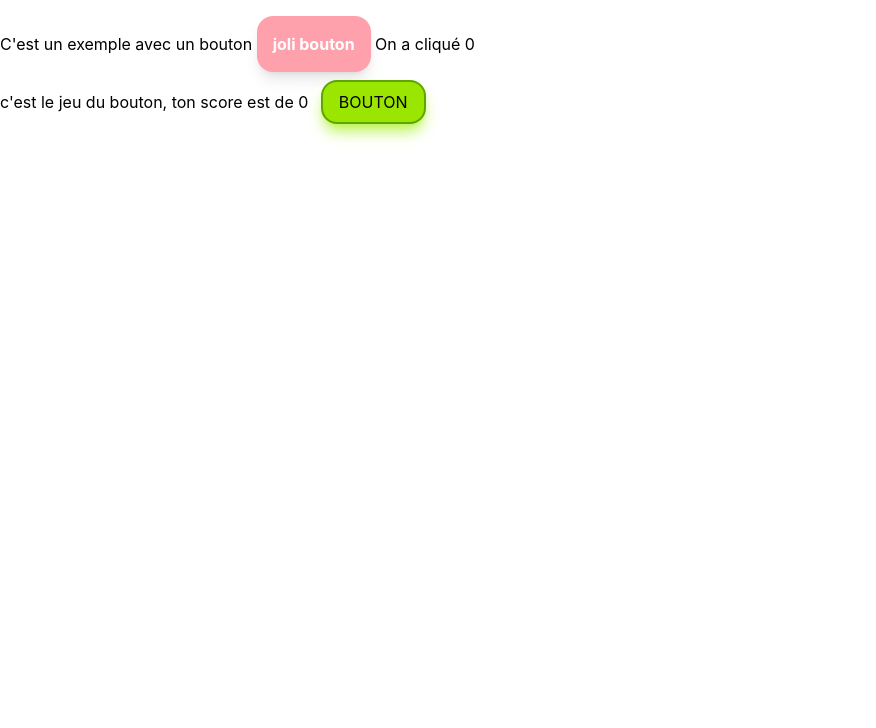
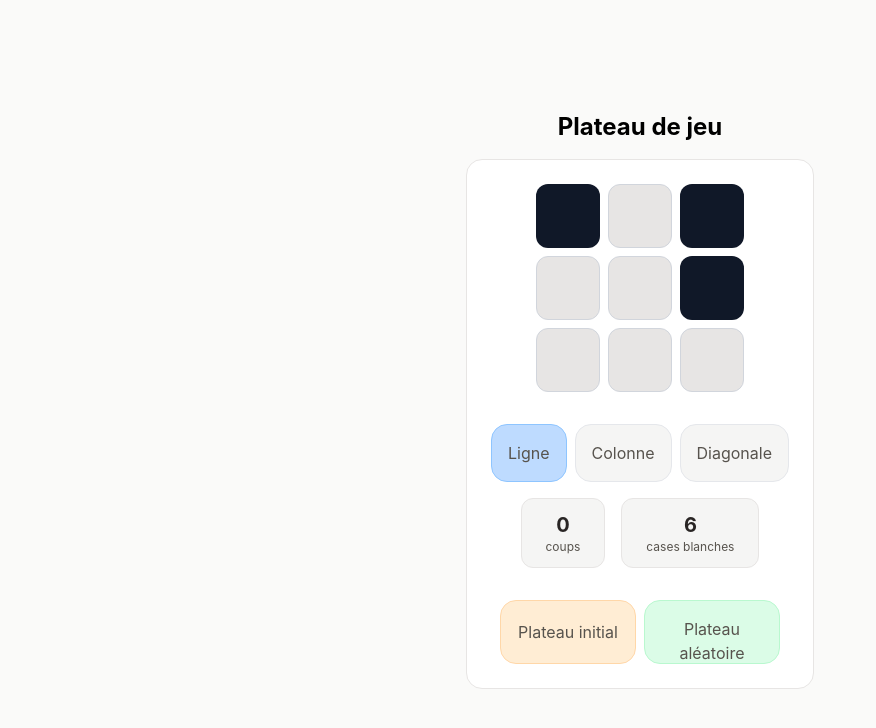
Before and after one commit to Maya-F4/tm-jeu, a Vue app: page / in a window 1280 px wide. Shown: the top 728 px of the page, without its empty margins (0-876 px from the left). Built offline with nearby package versions, Linux system fonts and the light colour scheme.

Commit message:
fin jeu jeton et design

```diff
--- a/src/App.vue
+++ b/src/App.vue
@@ -1,12 +1,11 @@
 <script setup lang="ts">
-import Exemple from './components/exemple.vue';
-import Jeu from './components/jeu.vue';
+import Jetonretourner from './components/jetonretourner.vue';
+
 </script>
 
 <template>
 
 
-  <Exemple></Exemple>
-  <Jeu></Jeu>
+  <jetonretourner />
 
 </template>
--- /dev/null
+++ b/src/components/jetonretourner.vue
@@ -0,0 +1,159 @@
+<script lang="ts" setup>
+import { computed, ref } from 'vue';
+
+const plateau = ref(
+    [
+        1, 0, 1,
+        0, 0, 1,
+        0, 0, 0
+    ]
+)
+
+function couleur(jeton : number) {
+    if (jeton === 1) {
+        return "bg-gray-900"
+    } else {
+        return "bg-stone-200 border border-gray-300"
+    }
+}
+
+function retournerDiagonale(index : number) {
+    if (index===0 || index===8) {
+        plateau.value[0] = 1 - plateau.value[0]
+        plateau.value[4] = 1 - plateau.value[4]
+        plateau.value[8] = 1 - plateau.value[8]
+    }
+     if (index===2 || index===6) {
+        plateau.value[2] = 1 - plateau.value[2]
+        plateau.value[4] = 1 - plateau.value[4]
+        plateau.value[6] = 1 - plateau.value[6]
+    }
+    compter()
+}
+
+function retournerLigne(index: number) {
+    const ligne = Math.floor(index / 3)
+    const debut = ligne * 3
+
+    plateau.value[debut] = 1 - plateau.value[debut]
+    plateau.value[debut + 1] = 1 - plateau.value[debut + 1]
+    plateau.value[debut + 2] = 1 - plateau.value[debut + 2]
+    compter()
+}
+
+function retournerColonne(index : number) {
+    const colonne = index % 3
+    plateau.value[colonne] = 1 - plateau.value[colonne]
+    plateau.value[colonne + 3] = 1 - plateau.value[colonne + 3]
+    plateau.value[colonne + 6] = 1 - plateau.value[colonne + 6]
+    compter()
+}
+
+const mode = ref<'ligne' | 'colonne' | 'diagonale'>("ligne")
+
+function jouer(index) {
+    if (mode.value === "ligne") {
+        retournerLigne(index)
+    }
+    else if (mode.value === "diagonale") {
+        retournerDiagonale(index)
+    }
+    else if (mode.value === "colonne") {
+        retournerColonne(index)
+    }
+}
+
+const compteur = ref(0)
+
+function compter() {
+    compteur.value = compteur.value + 1
+}
+
+function reset() {
+    if (confirm("Voulez-vous recommencer ?")) {
+        plateau.value = [
+            1, 0, 1,
+            0, 0, 1,
+            0, 0, 0
+        ]
+        compteur.value = 0
+    }
+}
+
+const cases_blanches = computed<number>(() => {
+    return plateau.value.filter(jeton => jeton === 0).length
+})
+
+const victoire = computed<boolean>(() => {
+    return cases_blanches.value === 0
+})
+
+function plateauAleatoire() {
+    plateau.value = Array.from({ length: 9 }, () => Math.round(Math.random()))
+    compteur.value = 0
+}
+
+</script>
+
+<template>
+    <div class="flex flex-col items-center justify-center min-h-screen bg-stone-50">
+        <h1 class="text-2xl text-center font-bold mb-4">Plateau de jeu</h1>
+
+        <div class="bg-white p-6 rounded-2xl border border-stone-200 flex flex-col items-center gap-4 w-fit mx-auto">
+
+            <div class="grid grid-cols-3 gap-2 w-fit">
+                <div
+                    v-for="(jeton, index) in plateau"
+                    :key="index"
+                    @click="jouer(index)"
+                    :class="['w-16', 'h-16', 'flex', 'items-center', 'justify-center', 'rounded-xl', couleur(jeton)]">
+                </div>
+            </div>
+
+        <div class="flex gap-2">
+            <button
+            class="rounded-2xl p-4 text-stone-600 mt-4"
+            :class="mode === 'ligne' ? ' bg-blue-200 , border border-blue-300' : 'bg-stone-100 , border border-gray-200'"
+            @click="mode = 'ligne' "
+            >Ligne</button>
+
+            <button
+            class=" rounded-2xl p-4 text-stone-600 mt-4 "
+            :class="mode === 'colonne' ? 'bg-blue-200 , border border-blue-300' : 'bg-stone-100 , border border-gray-200'"
+            @click="mode = 'colonne'" >Colonne</button>
+
+            <button
+            class=" rounded-2xl p-4 text-stone-600 mt-4"
+            :class="mode === 'diagonale' ? 'bg-blue-200 , border border-blue-300' : 'bg-stone-100 , border border-gray-200'"
+            @click="mode = 'diagonale'" >Diagonale</button>
+        </div>
+
+        <div class="flex gap-4">
+            <div class = "bg-stone-100 text-center rounded-xl px-6 py-3 border border-stone-200 ">
+                <p class = " text-center text-stone-800 font-bold text-xl" >{{ compteur }}</p>
+                <p class = "text-center text-stone-600 font-normal text-xs" >coups</p>
+            </div>
+            <div class = "bg-stone-100 text-center rounded-xl px-6 py-3 border border-stone-200 ">
+                <p class = " text-center text-stone-800 font-bold text-xl" >{{ cases_blanches }}</p>
+                <p class = "text-center text-stone-600 font-normal text-xs" >cases blanches</p>
+            </div>
+        </div>
+
+        <div class="flex gap-2">
+            <button
+            class="w-34 h-16 rounded-2xl p-4 text-stone-600 mt-4 text-center bg-orange-100 border border-orange-200"
+            @click="reset()" >Plateau initial</button>
+
+            <button
+            class="w-34 h-16 rounded-2xl p-4 text-stone-600 mt-4 text-center bg-green-100 border border-green-200"
+            @click="plateauAleatoire()" >Plateau aléatoire</button>
+        </div>
+
+
+            <div v-if="victoire" class="col-span-3 text-center mt-2">
+            <p class="text-2xl font-bold text-green-700">🎉 Bravo !</p>
+            <p class="text-green-600 mt-1">Résolu en {{ compteur }} coups</p>
+            </div>
+        </div>
+    </div>
+</template>
```
Also changed, not shown: src/components/jeu.vue (line endings or trailing spaces).
